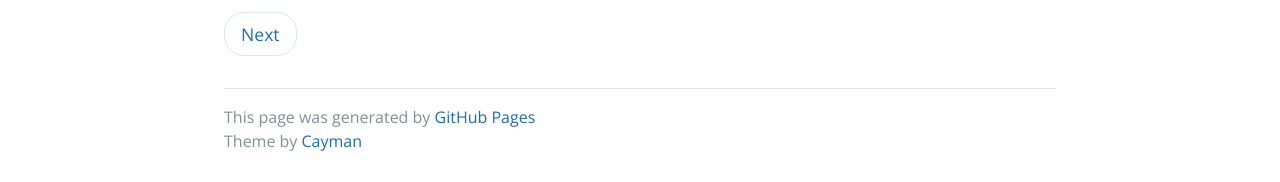
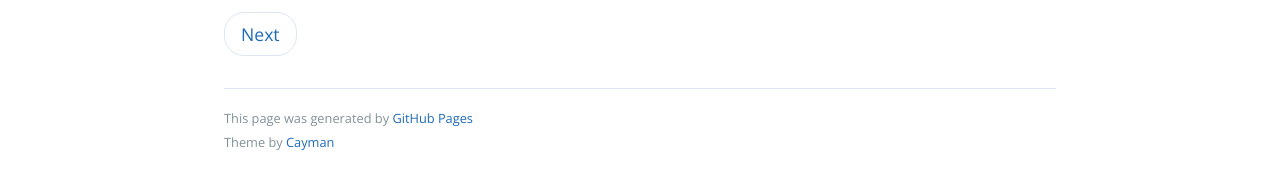
Before and after one commit to lzaaldian/lzaaldian.github.io, a Jekyll site: the page built from index.html, in a window 1280 px wide. Shown: the part 960-1142 px from the top of the page. Built offline with Jekyll 4.4.1, drawn with Linux system fonts in a browser that asks for light colours; the list of posts is cut into pages by our own code.

Commit message:
chore(semantics): make font small on credits

```diff
--- a/_layouts/default.html
+++ b/_layouts/default.html
@@ -28,9 +28,9 @@
 
     <footer class="site--footer">
       <div class="site--footer__divider"></div>
-      <span class="site--footer__credits">This page was generated by <a href="https://pages.github.com">GitHub Pages</a></span>
+      <small class="site--footer__credits">This page was generated by <a href="https://pages.github.com">GitHub Pages</a></small>
       <br>
-      <span class="site--footer__credits">Theme by <a href="https://github.com/pages-themes/cayman">Cayman</a></span>
+      <small class="site--footer__credits">Theme by <a href="https://github.com/pages-themes/cayman">Cayman</a></small>
     </footer>
   </body>
 </html>
```
